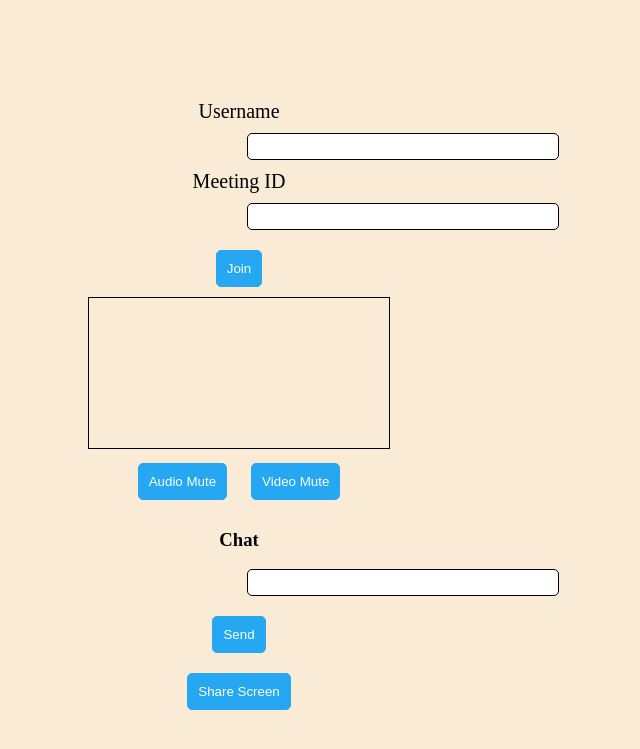
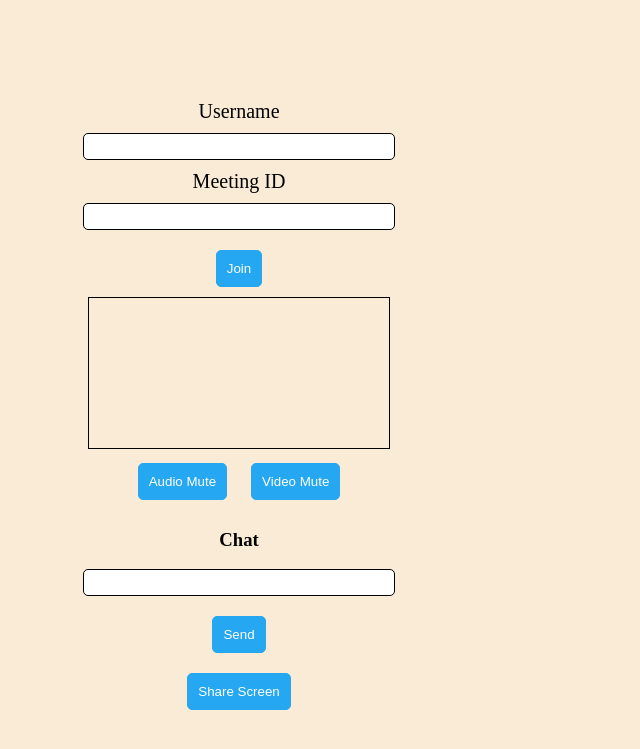
Before and after one commit to farhan-0123/E-Educational-portal-backend, a Django app: page / in a window 1280 px wide. Shown: the top 749 px of the page, without its empty margins (401-1041 px from the left). Run offline with Django 4.2, Linux system fonts and the light colour scheme.

Commit message:
Video call
video call:
   updated web site

```diff
--- a/core/chat/templates/chat/main.html
+++ b/core/chat/templates/chat/main.html
@@ -23,7 +23,7 @@
             padding: 5px;
             width: 300px;
             border: 1px solid black;
-            margin: 10px 0px 10px 640px;
+            margin: 10px auto;
             align-items: center;
             text-align: center;
             border-radius: 5px;
```
